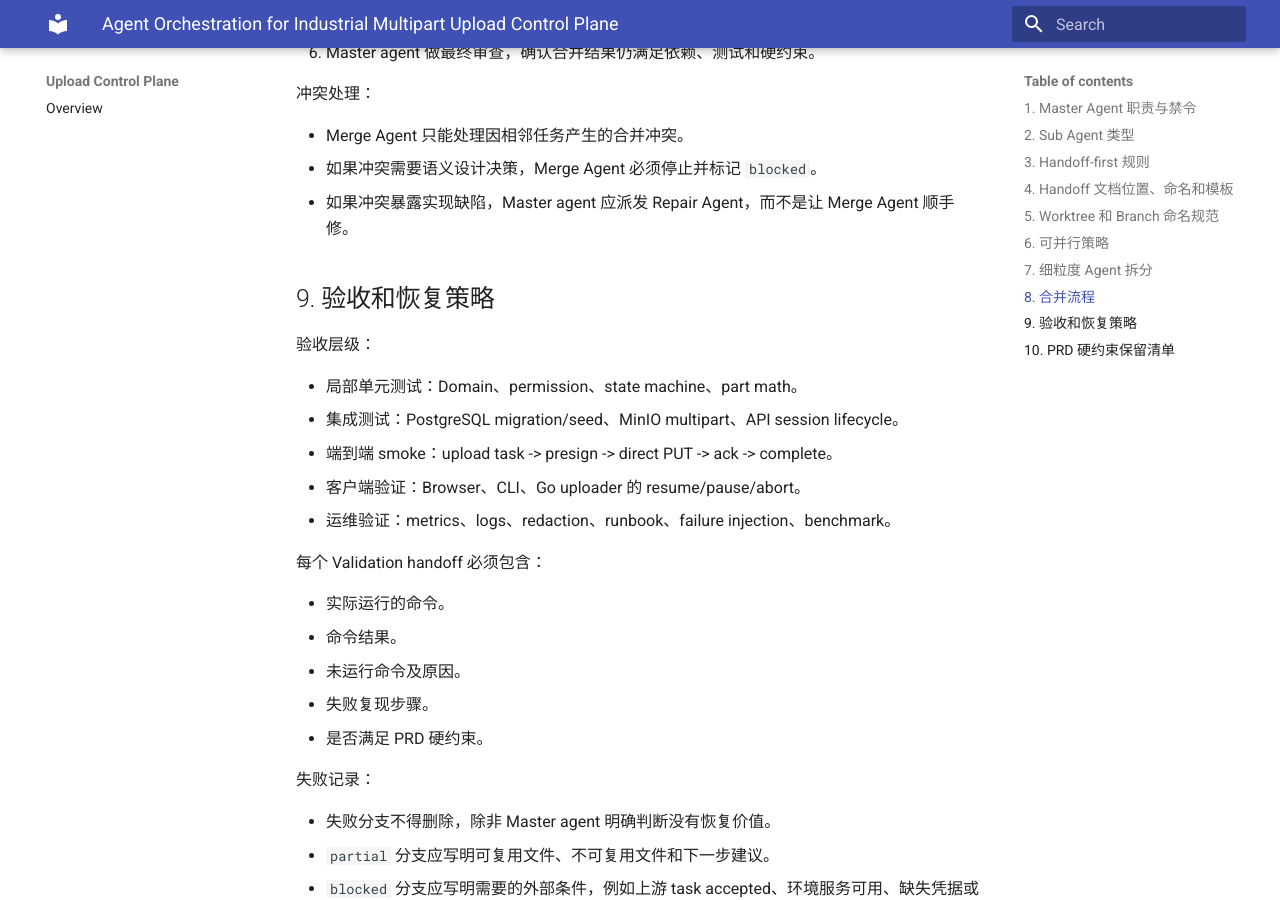
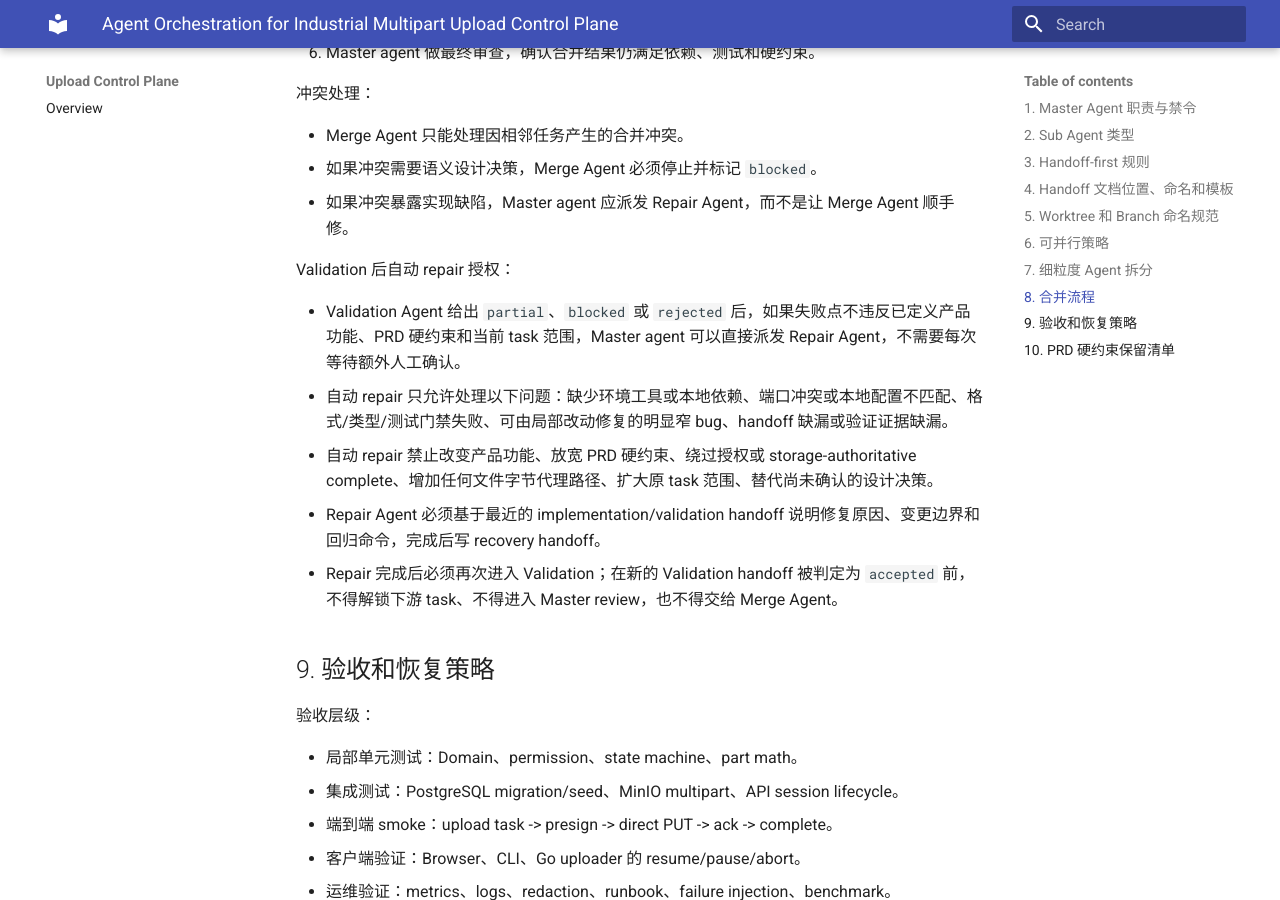
Before and after one commit to ruicore/upload-control-plane, an MkDocs documentation site: the page built from docs/tasks/industrial-multipart-upload-control-plane/agent-orchestration.md, in a window 1280 px wide and 900 px high, scrolled down 8984 px. Built offline with MkDocs 1.6.1 and Material for MkDocs 9.7.7, drawn with Linux system fonts in a browser that asks for light colours.

Commit message:
docs: allow automatic repair after validation

```diff
--- a/docs/tasks/industrial-multipart-upload-control-plane/agent-orchestration.md
+++ b/docs/tasks/industrial-multipart-upload-control-plane/agent-orchestration.md
@@ -286,6 +286,14 @@ Implementation Agent
 - 如果冲突需要语义设计决策，Merge Agent 必须停止并标记 `blocked`。
 - 如果冲突暴露实现缺陷，Master agent 应派发 Repair Agent，而不是让 Merge Agent 顺手修。
 
+Validation 后自动 repair 授权：
+
+- Validation Agent 给出 `partial`、`blocked` 或 `rejected` 后，如果失败点不违反已定义产品功能、PRD 硬约束和当前 task 范围，Master agent 可以直接派发 Repair Agent，不需要每次等待额外人工确认。
+- 自动 repair 只允许处理以下问题：缺少环境工具或本地依赖、端口冲突或本地配置不匹配、格式/类型/测试门禁失败、可由局部改动修复的明显窄 bug、handoff 缺漏或验证证据缺漏。
+- 自动 repair 禁止改变产品功能、放宽 PRD 硬约束、绕过授权或 storage-authoritative complete、增加任何文件字节代理路径、扩大原 task 范围、替代尚未确认的设计决策。
+- Repair Agent 必须基于最近的 implementation/validation handoff 说明修复原因、变更边界和回归命令，完成后写 recovery handoff。
+- Repair 完成后必须再次进入 Validation；在新的 Validation handoff 被判定为 `accepted` 前，不得解锁下游 task、不得进入 Master review，也不得交给 Merge Agent。
+
 ## 9. 验收和恢复策略
 
 验收层级：
```
